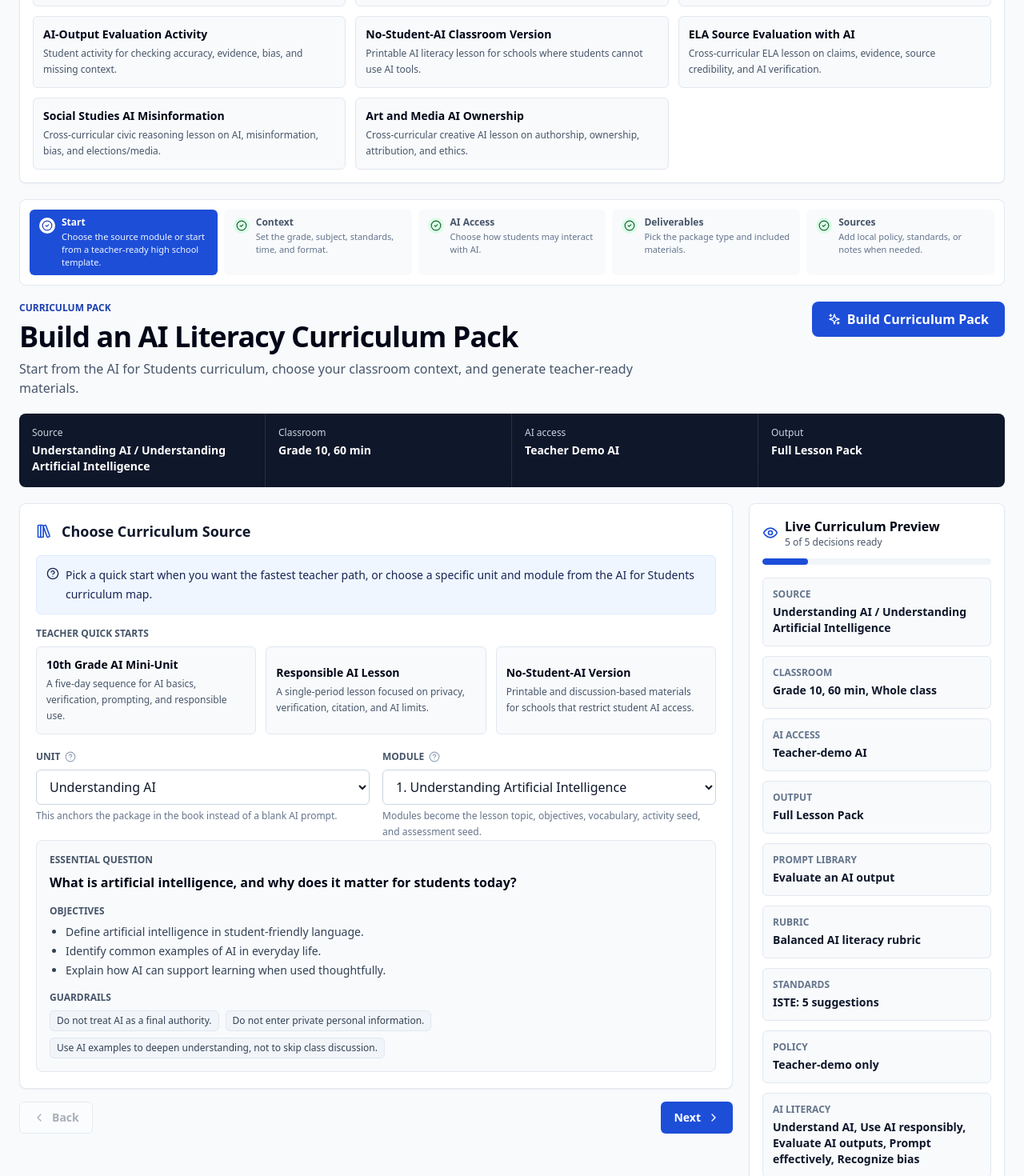
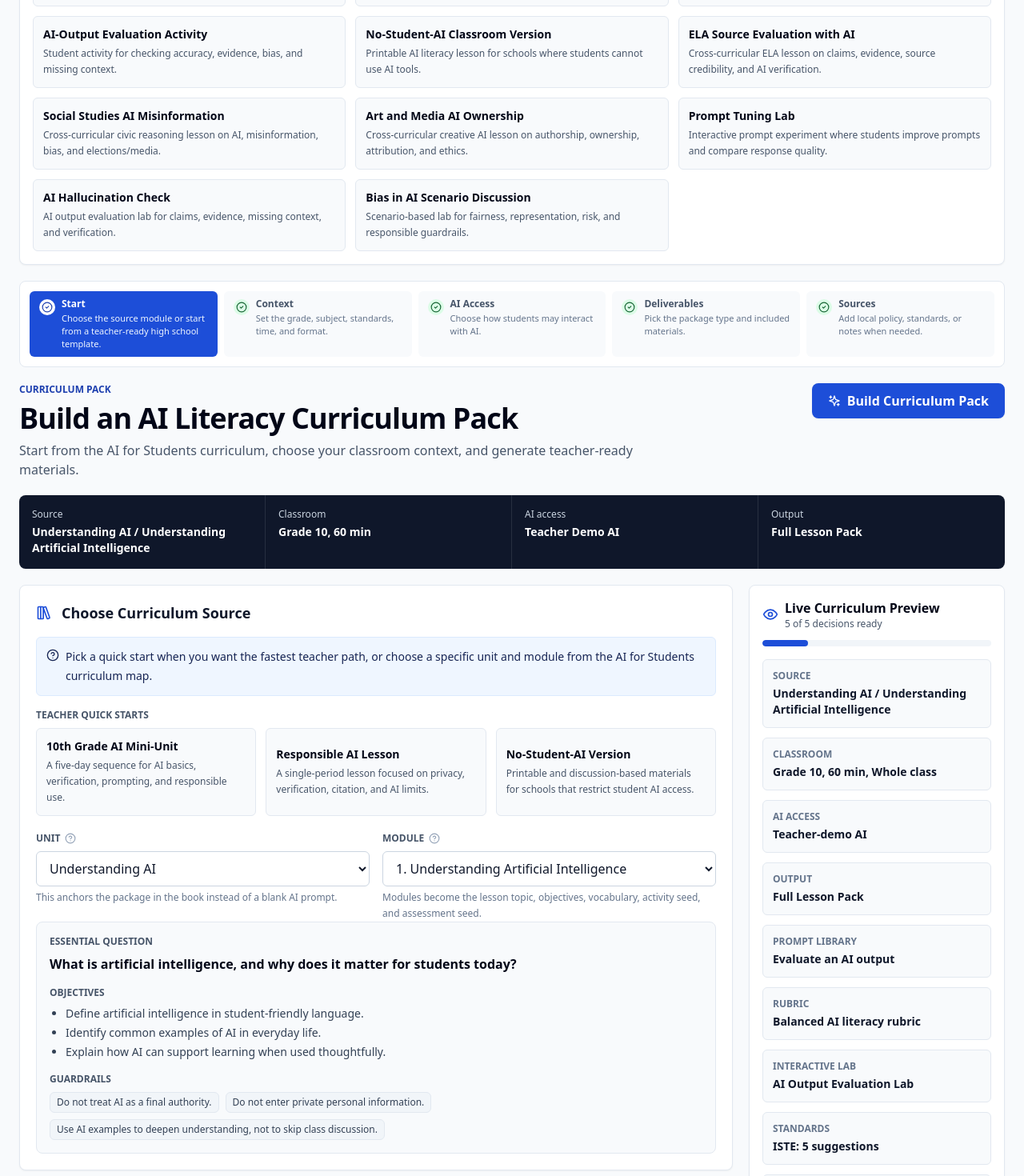
Before and after one commit to ronaceto/ClassroomCopilot, a React (Vite) app: page / in a window 1280 px wide. Shown: the part 440-1910 px from the top of the page at 80% size. Built offline with nearby package versions, Linux system fonts and the light colour scheme.

Commit message:
Add interactive AI lab builder tools
Adds Prompt Experimenter, AI Output Evaluation Lab, and Bias/Fairness Scenario tools, samples, deliverables, prompt wiring, and readiness checks.

```diff
--- a/src/App.tsx
+++ b/src/App.tsx
@@ -191,6 +191,10 @@ const readinessChecks = [
     terms: ['prompt library', 'prompt stem', 'prompt card', 'prompting'],
   },
   {
+    label: 'Interactive AI lab',
+    terms: ['interactive lab', 'lab flow', 'prompt experiment', 'scenario card', 'verification lab'],
+  },
+  {
     label: 'AI evaluation rubric',
     terms: ['rubric', 'accuracy', 'bias', 'evidence', 'verification'],
   },
@@ -275,6 +279,7 @@ const refinementPresets = [
   { label: 'ELL-friendly', instruction: 'Add vocabulary previews, sentence frames, visual cues, partner talk, and language-accessible directions for multilingual learners.' },
   { label: 'More examples', instruction: 'Add concrete teacher and student examples, model responses, common misconceptions, and non-examples.' },
   { label: 'Extension challenge', instruction: 'Add an advanced extension task with deeper reasoning, transfer, and optional independent inquiry.' },
+  { label: 'Turn into AI lab', instruction: 'Convert this package into a safe interactive AI literacy lab with teacher setup, student lab flow, sample materials, guardrails, reflection, evidence of learning, and slide outline.' },
   { label: 'Check Bias & Inclusivity', instruction: 'Review the package for biased, exclusionary, culturally narrow, inaccessible, or stereotype-reinforcing language. Return one improved package plus a concise ## Bias and Inclusivity Notes section that names what changed.' },
   { label: 'Advisory version', instruction: 'Rewrite or extend this for advisory board review with employer-facing rationale, questions, evidence needs, and decision points.' },
   { label: 'Recruitment version', instruction: 'Create student-facing and stakeholder-facing recruitment copy, talking points, program benefits, and career relevance.' },
@@ -379,6 +384,27 @@ const rubricFocusOptions = [
     label: 'Prompt-design rubric',
     description: 'Focuses on clear task, context, audience, format, and iteration.',
     criteria: ['Task clarity', 'Context', 'Audience', 'Output format', 'Iteration and improvement'],
+  },
+];
+
+const interactiveLabOptions = [
+  {
+    value: 'prompt_experimenter',
+    label: 'Prompt Experimenter',
+    description: 'Students compare a weak prompt, an improved prompt, response differences, and reflection.',
+    steps: ['Weak prompt', 'Improve context and constraints', 'Compare responses', 'Reflect on what changed'],
+  },
+  {
+    value: 'ai_output_evaluation_lab',
+    label: 'AI Output Evaluation Lab',
+    description: 'Students inspect a sample AI response for accuracy, evidence, missing context, bias, and verification steps.',
+    steps: ['Read sample AI output', 'Mark claims', 'Identify missing evidence', 'Plan verification', 'Revise responsibly'],
+  },
+  {
+    value: 'bias_fairness_scenario',
+    label: 'Bias/Fairness Scenario',
+    description: 'Students discuss whether an AI use is fair, risky, biased, appropriate, and how to improve it.',
+    steps: ['Read scenario', 'Identify affected people', 'Name risk or bias', 'Recommend guardrails', 'Reflect'],
   },
 ];
 
@@ -451,12 +477,33 @@ const deliverableDescriptions: Record<string, string> = {
   admin_ready_sample: 'Review-friendly sample with standards alignment, admin/family summary, and rubric evidence.',
   no_ai_classroom_version: 'Printable lesson path using examples and discussion instead of live student AI access.',
   mini_unit: 'Multi-day sequence with daily activities, assessments, reflection, and pacing.',
+  prompt_experiment_activity: 'Structured activity where students tune prompts and compare response quality.',
+  ai_output_evaluation_lab: 'Hands-on lab for checking claims, evidence, bias, hallucination risk, and verification steps.',
+  bias_fairness_scenario: 'Scenario discussion package for AI fairness, representation, risk, and responsible decisions.',
   syllabus_draft: 'Course overview, outcomes, policies, schedule, and grading language.',
   full_course_package: 'Full syllabus-ready course with modules, labs, assignments, assessment plan, and AI policy.',
   lab_ready_course: 'Hands-on course build with lab objectives, setup notes, checkpoints, rubrics, and troubleshooting.',
   online_hyflex_course: 'Course package adapted for online, asynchronous, synchronous, and HyFlex delivery.',
   program_coordinator_packet: 'Course-to-program alignment, CQI evidence, advisory questions, and workforce narrative.',
 };
+
+const interactiveDeliverableOptions: OptionItem[] = [
+  {
+    value: 'prompt_experiment_activity',
+    label: 'Prompt Experiment Activity',
+    deliverables: ['teacher_plan', 'prompt_cards', 'student_handout', 'reflection', 'rubric_checklist'],
+  },
+  {
+    value: 'ai_output_evaluation_lab',
+    label: 'AI Output Evaluation Lab',
+    deliverables: ['sample_ai_output', 'claim_checking', 'verification_steps', 'student_handout', 'rubric_checklist'],
+  },
+  {
+    value: 'bias_fairness_scenario',
+    label: 'Bias/Fairness Scenario',
+    deliverables: ['scenario_cards', 'discussion_questions', 'guardrail_recommendations', 'reflection', 'rubric_checklist'],
+  },
+];
 
 const curriculumQuickStarts = [
   {
@@ -474,6 +521,7 @@ const curriculumQuickStarts = [
       readingSupport: 'standard_supports',
       promptLibraryPreset: 'evaluate_ai_output',
       rubricFocus: 'balanced_ai_literacy',
+      interactiveLab: 'ai_output_evaluation_lab',
       policyCheck: 'teacher_demo_only',
       policyOutput: 'Classroom AI Use Policy',
     },
@@ -493,6 +541,7 @@ const curriculumQuickStarts = [
       readingSupport: 'ell_friendly',
       promptLibraryPreset: 'no_ai_discussion',
       rubricFocus: 'responsible_use',
+      interactiveLab: 'bias_fairness_scenario',
       policyCheck: 'teacher_demo_only',
       policyOutput: 'Student Responsible AI Agreement',
     },
@@ -512,6 +561,7 @@ const curriculumQuickStarts = [
       readingSupport: 'simplified_student_version',
       promptLibraryPreset: 'no_ai_discussion',
       rubricFocus: 'responsible_use',
+      interactiveLab: 'bias_fairness_scenario',
       policyCheck: 'strict_no_student_ai',
       policyOutput: 'Family / Guardian AI Notice',
     },
@@ -566,6 +616,24 @@ const samplePackages: Array<{ title: string; mode: BuilderMode; description: str
     mode: 'curriculum-pack',
     description: 'Cross-curricular creative AI lesson on authorship, ownership, attribution, and ethics.',
     content: '## Lesson Snapshot\nArt/media lesson where students evaluate generative AI use through creativity, attribution, representation, and ownership questions.\n\n## Student Activity\nStudents compare human-created and AI-assisted media scenarios, discuss attribution, and create responsible-use guidelines.\n\n## AI Use Guardrails\nProtect privacy, avoid uploading personal images without permission, disclose AI assistance, and verify tool rules.\n\n## AI Evaluation Rubric\nCriteria include ethical use, attribution, representation, creative intent, and reflection.\n\n## Family / Admin Note\nExplains how AI is discussed as a literacy and ethics topic rather than a replacement for student creativity.',
+  },
+  {
+    title: 'Prompt Tuning Lab',
+    mode: 'curriculum-pack',
+    description: 'Interactive prompt experiment where students improve prompts and compare response quality.',
+    content: '## Lab Snapshot\nStudents compare a weak prompt with an improved prompt, predict how the response should change, and reflect on what made the prompt more useful.\n\n## Interactive Lab Flow\n1. Read the weak prompt.\n2. Add context, audience, constraints, and output format.\n3. Compare response quality using teacher-provided examples or supervised AI access.\n4. Revise once more and explain the improvement.\n\n## AI Use Guardrails\nNo private information, teacher-approved prompts only, verify outputs, and cite AI assistance when allowed.\n\n## Student Handout\nIncludes prompt revision table, response comparison chart, and reflection questions.\n\n## Rubric\nCriteria include task clarity, context, output format, response evaluation, and reflection.',
+  },
+  {
+    title: 'AI Hallucination Check',
+    mode: 'curriculum-pack',
+    description: 'AI output evaluation lab for claims, evidence, missing context, and verification.',
+    content: '## Lab Snapshot\nStudents inspect a sample AI response, mark claims that need evidence, identify possible hallucination risks, and plan verification steps.\n\n## Interactive Lab Flow\n1. Read the AI response.\n2. Highlight claims and unsupported details.\n3. Sort each claim as reliable, uncertain, or needs verification.\n4. Choose sources or class evidence to check.\n5. Rewrite the response responsibly.\n\n## AI Use Guardrails\nAI is not the final authority. Students verify with trusted sources and do not enter private personal information.\n\n## Rubric\nCriteria include claim checking, evidence quality, missing context, bias detection, verification plan, and revision recommendations.',
+  },
+  {
+    title: 'Bias in AI Scenario Discussion',
+    mode: 'curriculum-pack',
+    description: 'Scenario-based lab for fairness, representation, risk, and responsible guardrails.',
+    content: '## Lab Snapshot\nStudents evaluate an AI-use scenario for fairness, bias, representation, privacy, and possible harm.\n\n## Interactive Lab Flow\n1. Read the scenario card.\n2. Identify who is affected by the AI decision or output.\n3. Name possible bias, missing perspectives, or privacy risks.\n4. Recommend guardrails or a better decision process.\n5. Reflect on how human judgment should stay involved.\n\n## Bias and Inclusivity Notes\nTeacher reviews scenarios for cultural assumptions, representation, and accessible language before use.\n\n## Rubric\nCriteria include fairness reasoning, risk identification, representation, privacy, guardrail quality, and reflection.',
   },
   {
     title: 'Intro AI Technology Course',
@@ -766,18 +834,23 @@ function CurriculumPackBuilder({
     readingSupport: 'standard_supports',
     promptLibraryPreset: 'evaluate_ai_output',
     rubricFocus: 'balanced_ai_literacy',
+    interactiveLab: 'ai_output_evaluation_lab',
     policyCheck: 'teacher_demo_only',
     policyOutput: 'Classroom AI Use Policy',
   });
   const [sourceNotes, setSourceNotes] = useState('');
 
-  const packOptions = getFieldOptions(curriculumWorkflow, 'deliverables', 'packPreset') as OptionItem[];
+  const packOptions = [
+    ...(getFieldOptions(curriculumWorkflow, 'deliverables', 'packPreset') as OptionItem[]),
+    ...interactiveDeliverableOptions,
+  ];
   const studentAccessOptions = getFieldOptions(curriculumWorkflow, 'student-ai-access', 'studentAiAccessLevel') as OptionItem[];
   const selectedPack = packOptions.find((option) => option.value === settings.packPreset) ?? packOptions[1];
   const selectedAccess = studentAccessOptions.find((option) => option.value === settings.studentAiAccessLevel);
   const selectedReadingSupport = readingSupportOptions.find((option) => option.value === settings.readingSupport) ?? readingSupportOptions[0];
   const selectedPromptLibrary = promptLibraryOptions.find((option) => option.value === settings.promptLibraryPreset) ?? promptLibraryOptions[0];
   const selectedRubricFocus = rubricFocusOptions.find((option) => option.value === settings.rubricFocus) ?? rubricFocusOptions[0];
+  const selectedInteractiveLab = interactiveLabOptions.find((option) => option.value === settings.interactiveLab) ?? interactiveLabOptions[1];
   const selectedPolicyPreset = policyPresetOptions.find((option) => option.value === settings.policyCheck) ?? policyPresetOptions[1];
   const standardsSuggestions = getStandardsSuggestions(settings.subjectContext, settings.standardsTarget, settings.gradeLevel);
 
@@ -829,6 +902,8 @@ function CurriculumPackBuilder({
       `Prompt examples to include or adapt: ${selectedPromptLibrary.prompts.join(' | ')}`,
       `Rubric focus: ${selectedRubricFocus.label} - ${selectedRubricFocus.description}`,
       `Rubric criteria to include: ${selectedRubricFocus.criteria.join(', ')}`,
+      `Interactive lab focus: ${selectedInteractiveLab.label} - ${selectedInteractiveLab.description}`,
+      `Interactive lab flow: ${selectedInteractiveLab.steps.join(' -> ')}`,
       `Policy preset: ${selectedPolicyPreset.label} - ${selectedPolicyPreset.description}`,
       `Policy preset guardrails: ${selectedPolicyPreset.guardrails.join('; ')}`,
       `Policy/privacy checklist to include: ${policyCheckItems.join('; ')}`,
@@ -840,6 +915,7 @@ function CurriculumPackBuilder({
       'Use the suggested standards/outcomes where relevant, but label them as draft alignment suggestions for educator review.',
       'For the prompt library, include teacher-facing setup notes and student-facing prompt stems that match the selected AI access level.',
       'For the rubric, include four clear performance levels and the selected AI-output evaluation criteria.',
+      'For the interactive lab, include teacher setup, student-facing directions, lab steps, reflection prompts, safety guardrails, evidence of learning, and a slide outline. Treat it as a safe simulated or teacher-controlled AI literacy experience unless student AI access explicitly allows independent use.',
       'For accessibility, include the selected reading/accessibility support as concrete student-facing adjustments.',
       'For policy compliance, include a short Policy Alignment Summary covering privacy, AI disclosure, student access, teacher review, and family/admin language.',
       'For the slide deck outline, include 6-10 slide titles with speaker notes and student interaction moments.',
@@ -945,6 +1021,9 @@ function CurriculumPackBuilder({
             <PromptLibraryChooser value={settings.promptLibraryPreset} onChange={(value) => updateSetting('promptLibraryPreset', value)} />
             <RubricFocusChooser value={settings.rubricFocus} onChange={(value) => updateSetting('rubricFocus', value)} />
           </div>
+          <div className="mt-5">
+            <InteractiveLabChooser value={settings.interactiveLab} onChange={(value) => updateSetting('interactiveLab', value)} />
+          </div>
         </Panel>
       ),
     },
@@ -973,6 +1052,7 @@ function CurriculumPackBuilder({
     ['Output', selectedPack?.label ?? 'Full Lesson Pack'],
     ['Prompt library', selectedPromptLibrary.label],
     ['Rubric', selectedRubricFocus.label],
+    ['Interactive lab', selectedInteractiveLab.label],
     ['Standards', `${settings.standardsTarget}: ${standardsSuggestions.length} suggestions`],
     ['Policy', selectedPolicyPreset.label],
     ['AI literacy', aiLiteracyComponents.join(', ')],
@@ -1888,6 +1968,35 @@ function RubricFocusChooser({
   );
 }
 
+function InteractiveLabChooser({
+  value,
+  onChange,
+}: {
+  value: string;
+  onChange: (value: string) => void;
+}) {
+  const selected = interactiveLabOptions.find((option) => option.value === value) ?? interactiveLabOptions[1];
+
+  return (
+    <div className="rounded-lg border border-slate-200 bg-slate-50 p-4">
+      <div className="mb-3 flex items-start gap-2">
+        <BrainCircuit className="mt-0.5 h-4 w-4 text-blue-700" />
+        <div>
+          <h4 className="text-sm font-bold text-slate-950">Interactive AI Lab</h4>
+          <p className="text-xs leading-5 text-slate-600">Adds a safe hands-on learning experience to the generated curriculum pack.</p>
+        </div>
+      </div>
+      <CardOptions value={value} onChange={onChange} options={interactiveLabOptions} detailKey="includedOutputs" />
+      <div className="rounded-md border border-blue-100 bg-white p-3">
+        <div className="text-xs font-bold uppercase text-slate-600">Lab flow</div>
+        <div className="mt-2">
+          <ChipList items={selected.steps} />
+        </div>
+      </div>
+    </div>
+  );
+}
+
 function DataPrivacyPanel() {
   const items = [
     'Source text is used to shape the generated package and should be reviewed before submission.',
```
